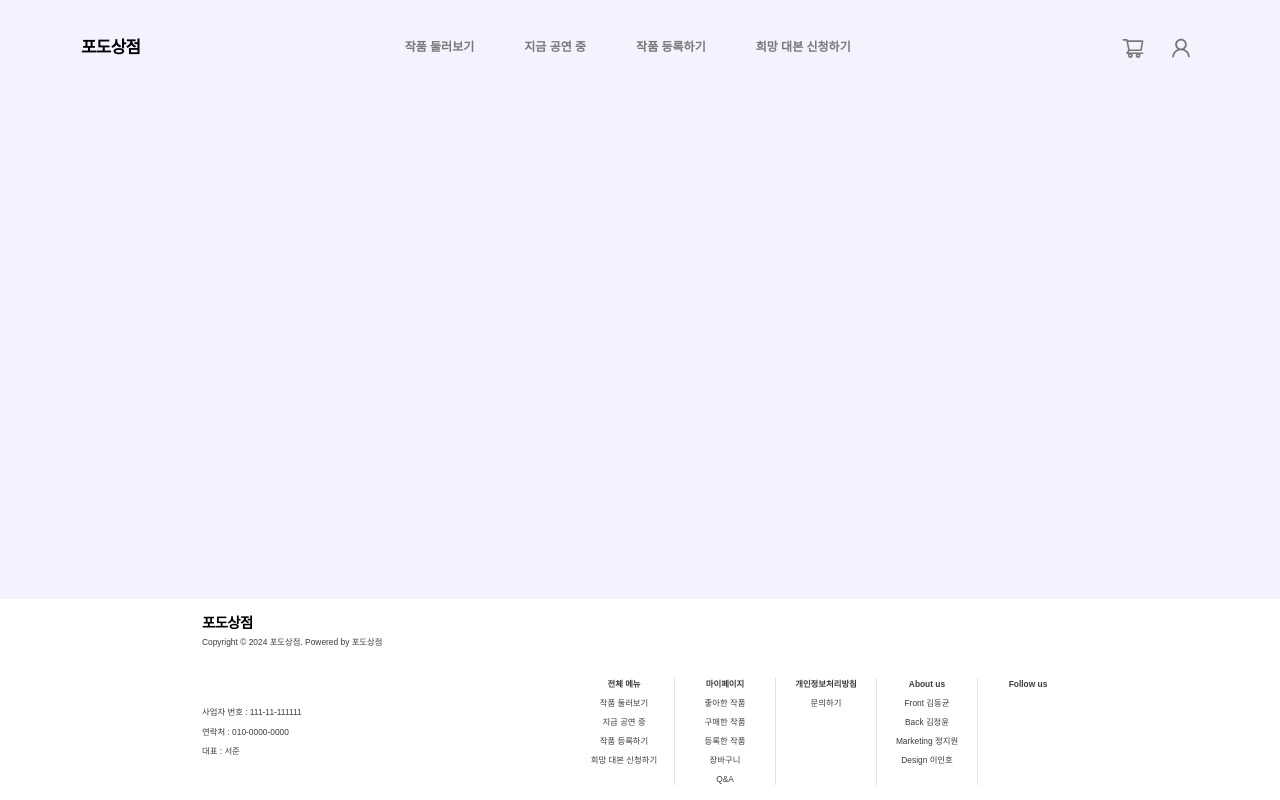
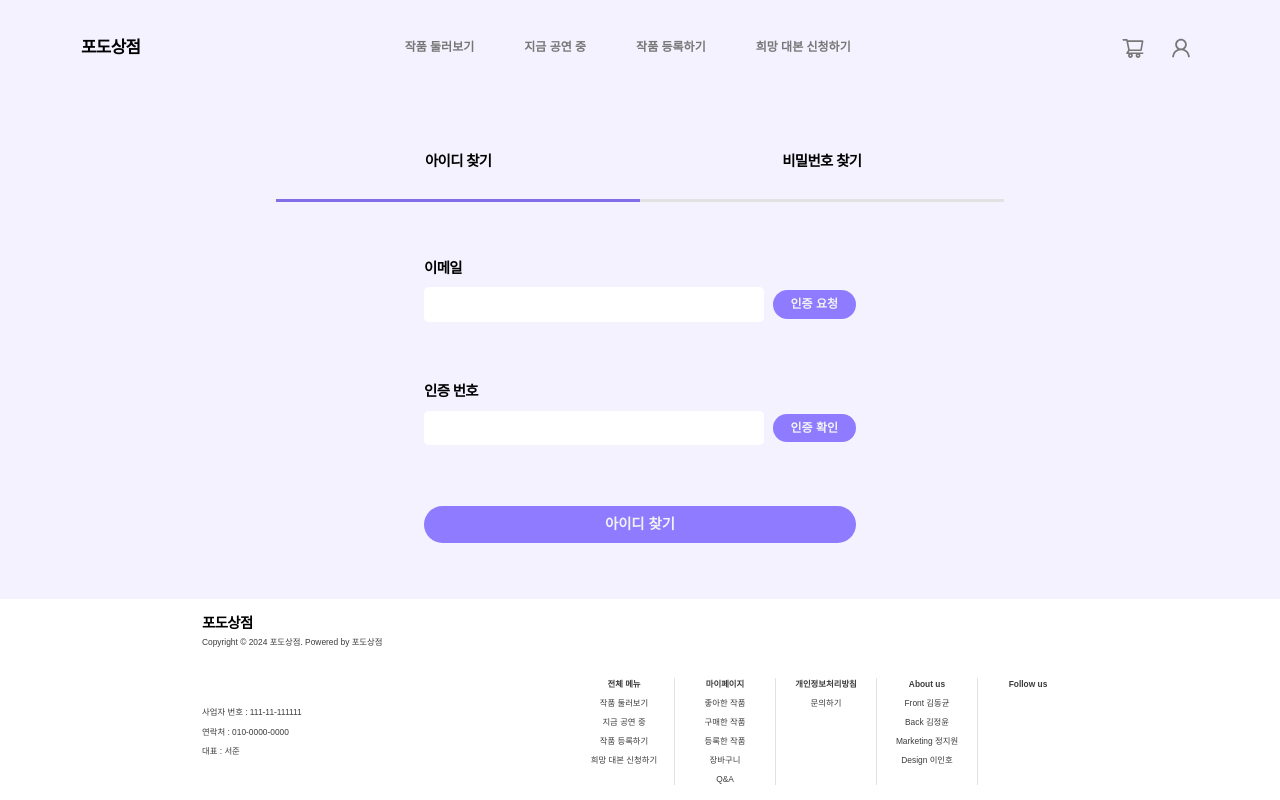
Before and after one commit to game240/FE, a React (Vite) app: page /find in a window 1280 px wide. Built offline with nearby package versions, Linux system fonts and the light colour scheme.

Commit message:
FEAT : 아이디 찾기 구현

```diff
--- a/src/components/Router/index.tsx
+++ b/src/components/Router/index.tsx
@@ -10,6 +10,7 @@ import { Route, Routes } from "react-router-dom";
 import Login from "@/pages/auth/login";
 import SignIn from "@/pages/auth/signin";
 import Publicity from "@/pages/mypage/publicity";
+import Find from "@/pages/auth/find";
 
 const Router = () => {
   return (
@@ -19,6 +20,7 @@ const Router = () => {
       {/* 로그인 / 회원가입 */}
       <Route path="/login" element={<Login />} />
       <Route path="/signin" element={<SignIn />} />
+      <Route path="/find" element={<Find />} />
 
       {/* 마이페이지 */}
       <Route path="/mypage/liked" element={<Liked />} />
--- /dev/null
+++ b/src/constants/auth.ts
@@ -0,0 +1 @@
+export const TAB_NAME = ["아이디 찾기", "비밀번호 찾기"];
--- /dev/null
+++ b/src/pages/auth/find/FindId.tsx
@@ -0,0 +1,40 @@
+import * as S from "./style";
+import Button from "@/components/Button";
+import InputField from "@/components/InputField";
+import { useToggle } from "@/hooks/useToggle";
+import { useNavigate } from "react-router-dom";
+
+const FindId = () => {
+  const navigate = useNavigate();
+  const [success, handleFindId] = useToggle(false);
+
+  if (!success)
+    return (
+      <S.SectionId>
+        <InputField title="이메일" buttonName="인증 요청" />
+        <InputField title="인증 번호" buttonName="인증 확인" />
+        <Button size="large" onClick={handleFindId}>
+          아이디 찾기
+        </Button>
+      </S.SectionId>
+    );
+
+  return (
+    <S.SectionId>
+      <h4 className="find-id__title">가입하신 아이디는 다음과 같습니다</h4>
+      <div className="section-column">
+        <p>아이디</p>
+        <p>qwer1234</p>
+      </div>
+      <div className="section-column">
+        <p>가입날짜</p>
+        <p>2024.03.04</p>
+      </div>
+      <Button size="large" onClick={() => navigate("/login")}>
+        로그인 하러 가기
+      </Button>
+    </S.SectionId>
+  );
+};
+
+export default FindId;
--- /dev/null
+++ b/src/pages/auth/find/FindPw.tsx
@@ -0,0 +1,7 @@
+import React from "react";
+
+const FindPw = () => {
+  return <div>FindPw</div>;
+};
+
+export default FindPw;
--- /dev/null
+++ b/src/pages/auth/find/index.tsx
@@ -0,0 +1,34 @@
+import * as S from "./style";
+import { TAB_NAME } from "@/constants/auth";
+import { useState } from "react";
+import FindId from "./FindId";
+import FindPw from "./FindPw";
+
+const Find = () => {
+  const [currentTab, setCurrentTab] = useState<string>(TAB_NAME[0]);
+
+  return (
+    <S.Container>
+      <S.TabNav>
+        <S.TabName
+          $isCurrent={TAB_NAME[0] === currentTab}
+          onClick={() => setCurrentTab(TAB_NAME[0])}
+        >
+          {TAB_NAME[0]}
+        </S.TabName>
+
+        <S.TabName
+          $isCurrent={TAB_NAME[1] === currentTab}
+          onClick={() => setCurrentTab(TAB_NAME[1])}
+        >
+          {TAB_NAME[1]}
+        </S.TabName>
+      </S.TabNav>
+
+      {currentTab === TAB_NAME[0] && <FindId />}
+      {currentTab === TAB_NAME[1] && <FindPw />}
+    </S.Container>
+  );
+};
+
+export default Find;
--- /dev/null
+++ b/src/pages/auth/find/style.ts
@@ -0,0 +1,45 @@
+import COLOR from "@/styles/color";
+import { FlexColumn, FlexColumnAlign } from "@/styles/flex";
+import { FONT_H4 } from "@/styles/font";
+import { FONT_BOLD } from "@/styles/fontWeight";
+import styled from "styled-components";
+
+export const Container = styled.div`
+  ${FlexColumnAlign};
+`;
+
+export const TabNav = styled.div`
+  display: grid;
+  grid-template-columns: 1fr 1fr;
+  justify-items: center;
+  margin-bottom: 9.5rem;
+  width: 121.2rem;
+  height: 12.8rem;
+`;
+
+export const TabName = styled.h4<{ $isCurrent: boolean }>`
+  display: grid;
+  place-items: center;
+  width: 100%;
+  border-bottom: 0.5rem solid
+    ${({ $isCurrent }) => ($isCurrent ? COLOR.puple5 : COLOR.grey3)};
+`;
+
+export const SectionId = styled.section`
+  ${FlexColumn};
+  width: 72rem;
+  gap: 5.8rem;
+
+  .find-id__title {
+    text-align: center;
+  }
+
+  .section-column {
+    display: grid;
+    grid-template-columns: 1fr 1fr;
+    justify-items: center;
+    font-size: 2.8rem;
+    ${FONT_H4};
+    ${FONT_BOLD};
+  }
+`;
--- a/src/pages/auth/login/index.tsx
+++ b/src/pages/auth/login/index.tsx
@@ -33,7 +33,7 @@ const Login = () => {
         <Button type="button" size="medium" onClick={() => navigate("/signin")}>
           회원가입
         </Button>
-        <Button type="button" size="medium">
+        <Button type="button" size="medium" onClick={() => navigate("/find")}>
           아이디 / 비밀번호 찾기
         </Button>
       </div>
--- a/src/pages/auth/signin/index.tsx
+++ b/src/pages/auth/signin/index.tsx
@@ -16,12 +16,14 @@ const SignIn = () => {
         title="아이디"
         placeholder="아이디를 입력해주세요"
         error={errors.id}
+        required
         {...register("id")}
       />
       <InputField
         title="닉네임"
         placeholder="닉네임을 입력해주세요"
         error={errors.nick_name}
+        required
         {...register("nick_name")}
       />
       <InputField
@@ -29,6 +31,7 @@ const SignIn = () => {
         title="비밀번호"
         placeholder="비밀번호를 입력해주세요"
         error={errors.password}
+        required
         {...register("password")}
       />
       <InputField
@@ -36,6 +39,7 @@ const SignIn = () => {
         title="비밀번호 확인"
         placeholder="비밀번호를 입력해주세요"
         error={errors.confirmPassword}
+        required
         {...register("confirmPassword")}
       />
       <InputField
@@ -43,6 +47,7 @@ const SignIn = () => {
         placeholder="이메일을 입력해주세요"
         buttonName="인증 요청"
         error={errors.email}
+        required
         {...register("email")}
       />
 
@@ -50,6 +55,7 @@ const SignIn = () => {
         title="인증번호"
         placeholder="인증번호를 입력해주세요"
         buttonName="인증 확인"
+        required
       />
 
       <Button type="submit" size="medium" disabled={!isDirty && isChecked}>
```
